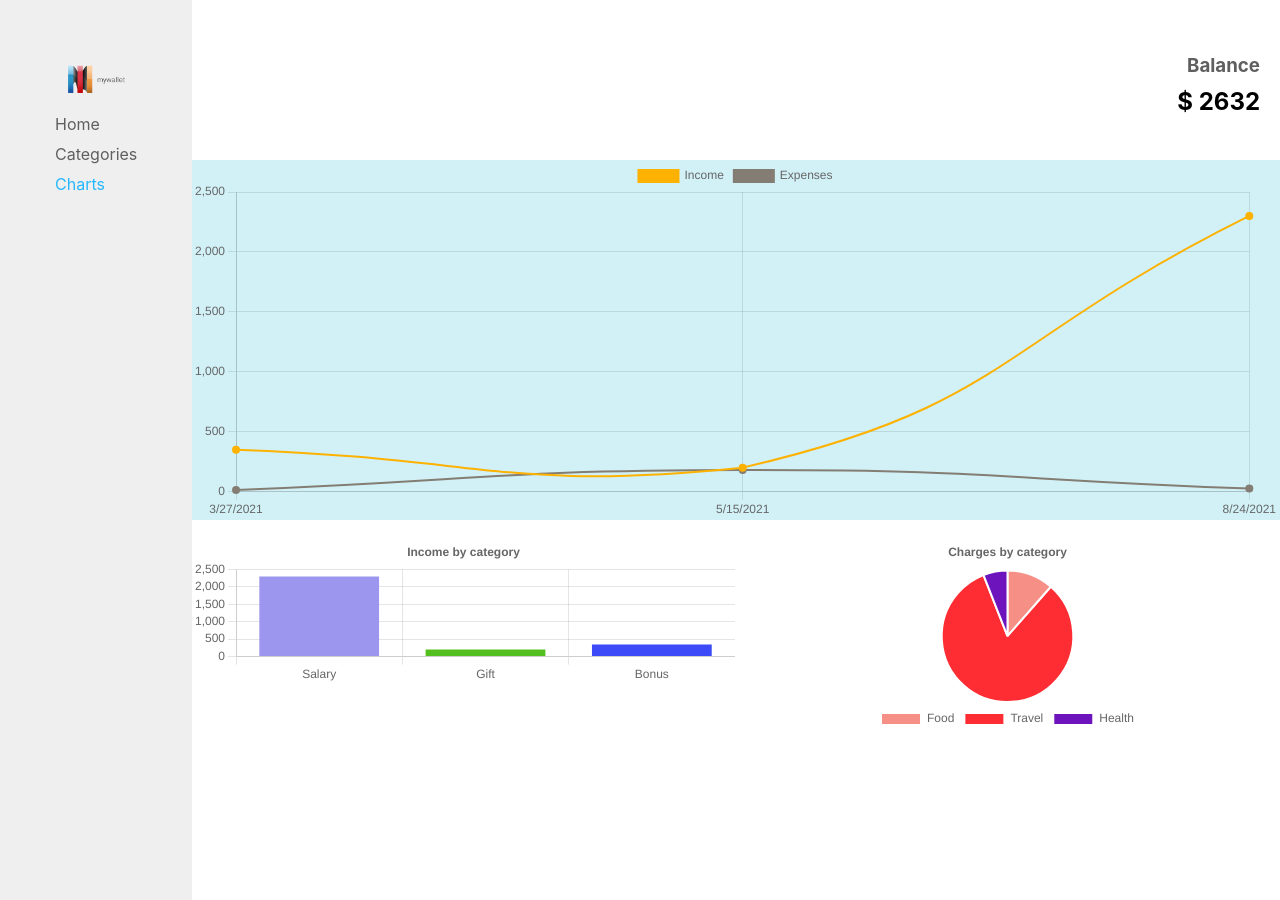
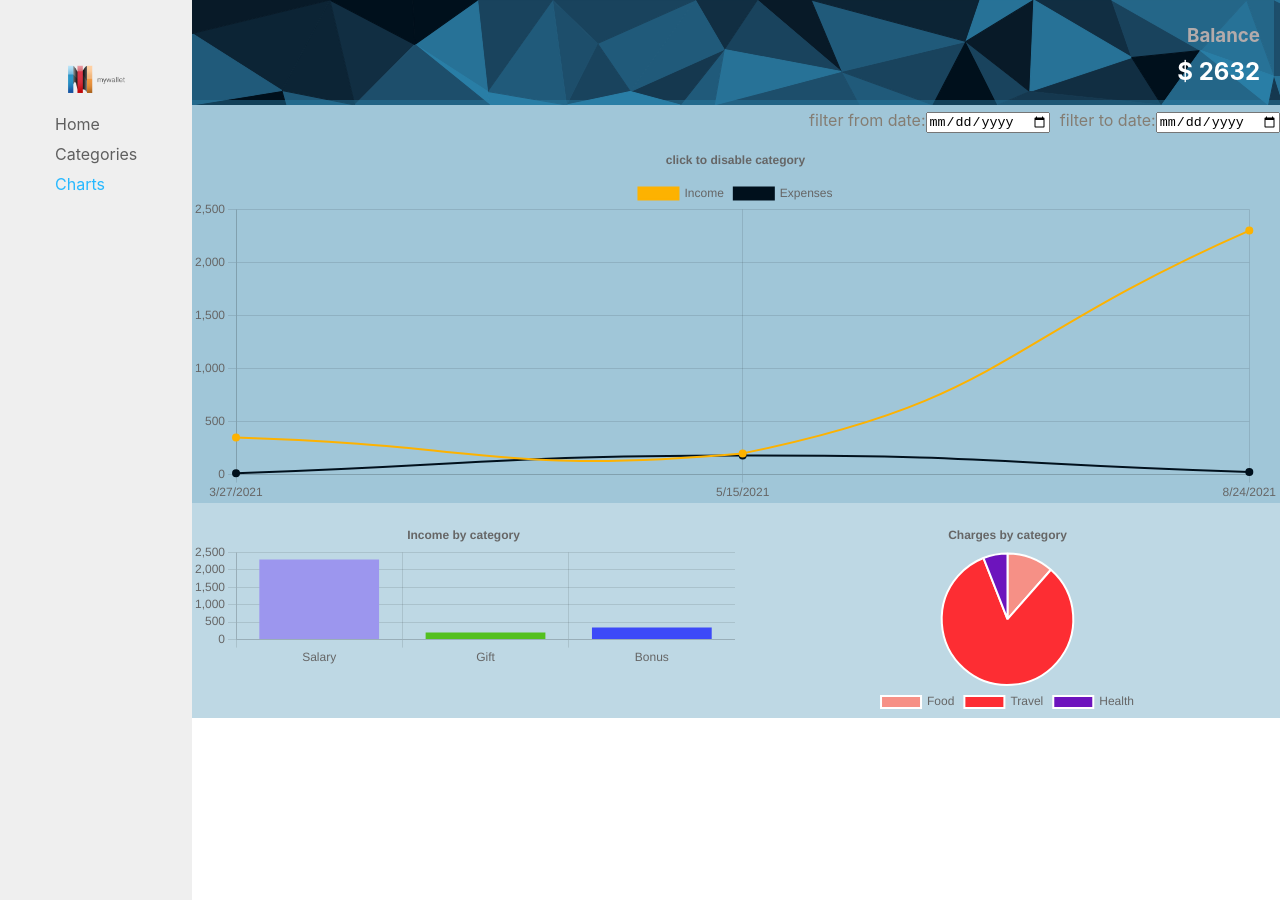
Before and after one commit to ViraOsina/cursor-project, a React (Create React App) app: page /charts in a window 1280 px wide. Built offline with nearby package versions, Linux system fonts and the light colour scheme.

Commit message:
"added some style and adjusted charts"

```diff
--- a/src/App.js
+++ b/src/App.js
@@ -7,6 +7,7 @@ import Chart from './components/Charts/charts'
 import CategoriesPage from './components/Categories/CategoriesPage'
 import PageNotFound from './components/StyledComponents/PageNotFound'
 import { useSelector } from 'react-redux';
+import background from './low-poly-grid-haikei.svg'
 
 
 const Wrapper = styled.div`
@@ -44,19 +45,22 @@ const Logo = styled.img`
 
 const Content = styled.div`
 	width: 100%;
+	background-image: url(${background});
+	background-repeat: no-repeat;
 `
 
 const Balance = styled.div`
-	height: 160px;
+	height: 100px;
 	display: flex;
 	flex-direction: column;
 	align-items: flex-end;
 	justify-content: center;
+	color: white;
 `
 
 const BalanceHeader = styled.h3`
 	margin: 10px 20px;
-	color: #5f5f5f;
+	color: #b3abab;
 `
 const MoneyHeader = styled.h2`
 	margin: 0 20px;
--- a/src/components/Charts/charges-chart.js
+++ b/src/components/Charts/charges-chart.js
@@ -1,7 +1,14 @@
 import React from 'react';
 //npm install --save react-chartjs-2 chart.js
 import { Pie } from 'react-chartjs-2';
-import Flex from '../StyledComponents/Flex'
+import Flex from '../StyledComponents/Flex';
+import styled from 'styled-components';
+
+const DesignedFlex = styled(Flex)`
+  &:hover {
+    background-color: rgba(132,125,115,0.1)
+  }
+`;
 
 const ChargesChart = ({chargesLabels, chargesData}) => {
 
@@ -33,7 +40,7 @@ const ChargesChart = ({chargesLabels, chargesData}) => {
 
 
     return (
-        <Flex>
+        <DesignedFlex>
         <Pie
           data={data}
           height={200}
@@ -52,7 +59,7 @@ const ChargesChart = ({chargesLabels, chargesData}) => {
               maintainAspectRatio: false,
           }}
         />
-        </Flex>
+        </DesignedFlex>
     )
 }
 
--- a/src/components/Charts/charts.js
+++ b/src/components/Charts/charts.js
@@ -9,7 +9,8 @@ import { useSelector } from 'react-redux';
 //import TableItemsIncomes from '../dataBaseIncomes'
 
 const ColumnFlex = styled(Flex)`
-  flex-direction:column
+  flex-direction:column;
+  background-color: rgba(41,126,166, 0.3)
 `;
 
 const Chart = () => {
@@ -104,6 +105,7 @@ const Chart = () => {
             chargesData = {charges}
             incomeData = {incomes}
             dates = {sortedDates}/>
+
           <Flex>
             <IncomeChart incomeLabels = {uniqueIncomeCategories} incomeData = {groupedIncomes}/>
             <ChargesChart chargesLabels = {uniqueChargesCategories} chargesData = {groupedCharges}/>
--- a/src/components/Charts/income-chart.js
+++ b/src/components/Charts/income-chart.js
@@ -1,7 +1,15 @@
 import React from 'react';
 //npm install --save react-chartjs-2 chart.js
 import { Bar } from 'react-chartjs-2';
-import Flex from '../StyledComponents/Flex'
+import Flex from '../StyledComponents/Flex';
+import styled from 'styled-components';
+
+const DesignedFlex = styled(Flex)`
+  &:hover {
+    background-color: rgba(132,125,115,0.1)
+  }
+`;
+
 
 function randomColor() {
     const h = Math.random() * 360;
@@ -32,7 +40,7 @@ const data = {
 
 
     return (
-      <Flex>
+      <DesignedFlex>
         <Bar
           data={data}
 
@@ -55,7 +63,7 @@ const data = {
               maintainAspectRatio: false,
           }}
         />
-      </Flex>
+      </DesignedFlex>
     );
 }
 
--- a/src/components/Charts/main-chart.js
+++ b/src/components/Charts/main-chart.js
@@ -1,20 +1,59 @@
 import React from 'react';
 //npm install --save react-chartjs-2 chart.js
 import {Line} from 'react-chartjs-2';
-import Flex from '../StyledComponents/Flex'
+import Flex from '../StyledComponents/Flex';
 import styled from 'styled-components';
 
 const ChartFlex = styled(Flex)`
   margin-bottom: 15px;
-  background-color: rgb(209,241,247);
+  background-color: rgba(41,126,166,0.2);
   height: 45vh;
+  color: black;
 `;
+
+const FilterFlex = styled(Flex)`
+  padding: 5px;
+  background-color: rgb(41,126,166,0.2);
+  justify-content: flex-end;
+`;
+
+const FilterInput = styled.div`
+	padding: 5px;
+  color: rgba(132,125,115,1);
+`
 
 
 const MainChart = ({chargesData, incomeData, dates}) => {
+  const arrayOfDates = [...dates]
+  let filteredDatesStart = arrayOfDates;
+
+  function filterDataStart(e) {
+      const startDate = e.target.value;
+      const startDateValue = new Date(startDate).getTime()
+
+      const arrayOfDatesNumbers = arrayOfDates.map(x => new Date(x).getTime());
+      const filteredDatesValues = arrayOfDatesNumbers.filter(date => date > startDateValue);
+      const startDateIndex = arrayOfDatesNumbers.indexOf(filteredDatesValues[0]);
+
+      if (startDateIndex !== -1) {
+        filteredDatesStart = arrayOfDates.slice(startDateIndex);
+        console.log(filteredDatesStart)
+      }
+
+  }
+
+  function filterDataEnd(e) {
+    const endDate = e.target.value;
+    const endDateValue = new Date(endDate).getTime()
+    const arrayOfDates = [...dates]
+    const arrayOfDatesNumbers = arrayOfDates.map(x => new Date(x).getTime());
+    const filteredDatesValues = arrayOfDatesNumbers.filter(date => date < endDateValue).reverse();
+    const endDateIndex = arrayOfDatesNumbers.indexOf(filteredDatesValues[0]);
+    console.log(endDateIndex);
+}
 
 const state = {
-  labels:  dates,
+  labels: filteredDatesStart,
   datasets: [
     {
       label: 'Income',
@@ -23,40 +62,57 @@ const state = {
       backgroundColor: 'rgba(253,178,1,1)',
       borderColor: 'rgba(253,178,1,1)',
       borderWidth: 2,
-      data: incomeData.map(x=>+x)
+      data: incomeData
     },
     {
         label: 'Expenses',
         fill: false,
         lineTension: 0.5,
-        backgroundColor: 'rgba(132,125,115,1)',
-        borderColor: 'rgba(132,125,115,1)',
+        backgroundColor: 'rgba(0,16,28,1)',
+        borderColor: 'rgba(0,16,28,1)',
         borderWidth: 2,
-        data: chargesData.map(x=>+x)
+        data: chargesData,
+
       }
   ]
 }
 
+console.log(filteredDatesStart)
+    return (
+    <div>
+      <FilterFlex>
+          <FilterInput> filter from date:
+              <input type="date" id="start-filter-interval" onChange={value => {filterDataStart(value)}}></input>
+          </FilterInput>
+          <FilterInput> filter to date:
+              <input type="date" id="end-filter-interval" onChange={value => {filterDataEnd(value)}}></input>
+          </FilterInput>
 
-    return (
+      </FilterFlex>
       <ChartFlex>
         <Line
           data={state}
 
           options={{
-            title:{
+            plugins:{
+              title:{
               display:true,
-              text:'Money flow',
-              fontSize:20
+              text:'click to disable category',
             },
             legend:{
               display:true,
-              position:'right'
+              position:'top'
             },
-            maintainAspectRatio: false,
+
+
+          },
+          maintainAspectRatio: false,
           }}
         />
+
       </ChartFlex>
+
+      </div>
     );
 }
 
--- a/src/components/Home/Incomes.jsx
+++ b/src/components/Home/Incomes.jsx
@@ -23,7 +23,7 @@ const Filter = styled.div`
     justify-content: space-between;
     align-items: center;
     padding: 0 20px;
-
+    margin-top: 10px;
 `;
 
 const InputBlock = styled.div`
@@ -62,7 +62,7 @@ const Select = styled.select`
 const AddMore = styled.button`
     height: 40px;
     padding: 0 20px;
-    background: #26b8ff;
+    background: #277297;
     color: white;
     border: none;
     outline: none;
```
Also changed, not shown: src/components/StyledComponents/Header.jsx (added, +13 -0 lines), src/components/StyledComponents/low-poly-grid-haikei.svg (added), src/low-poly-grid-haikei.svg (added).
